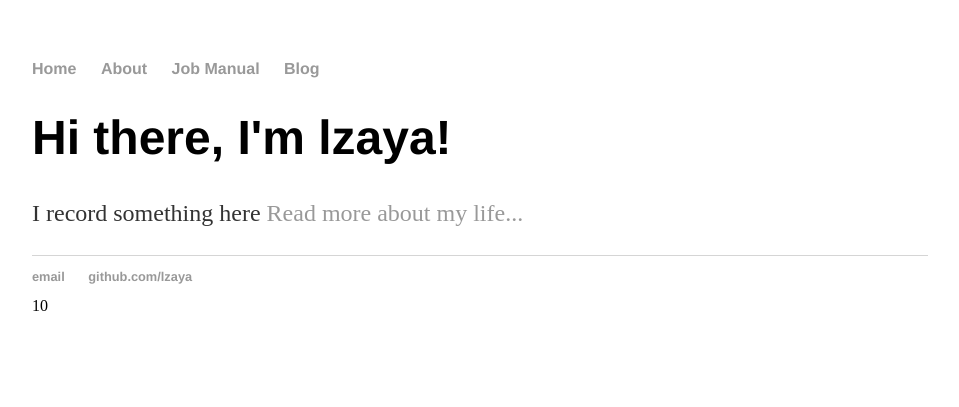
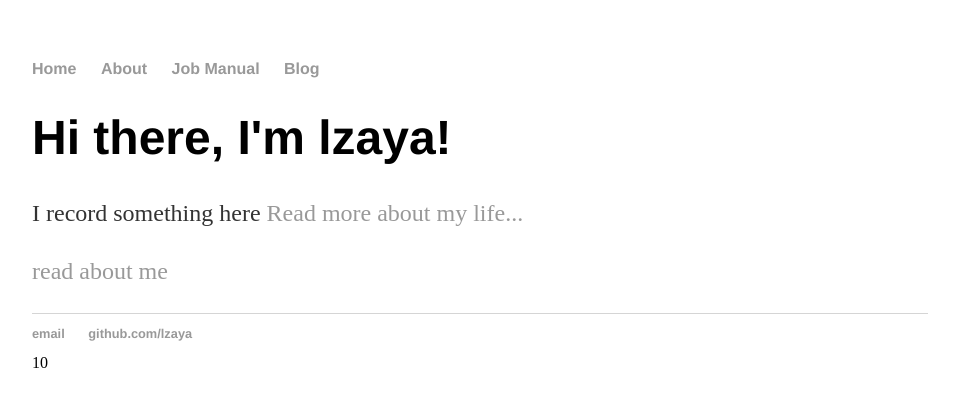
Before and after one commit to lzaya/lzaya.github.io, a Jekyll site: the page built from index.html, in a window 1280 px wide. Shown: the top 407 px of the page, without its empty margins (160-1119 px from the left). Built offline with Jekyll 4.4.1, drawn with Linux system fonts in a browser that asks for light colours.

Commit message:
Update index.html

```diff
--- a/index.html
+++ b/index.html
@@ -5,4 +5,5 @@ title: lzaya的主页
 <div class="blurb">
 	<h1>Hi there, I'm lzaya!</h1>
 	<p></em> I record something here <a href="/about">Read more about my life...</a></p>
+	<p><a href="/about">read about me</a></p>
 </div><!-- /.blurb -->
```
